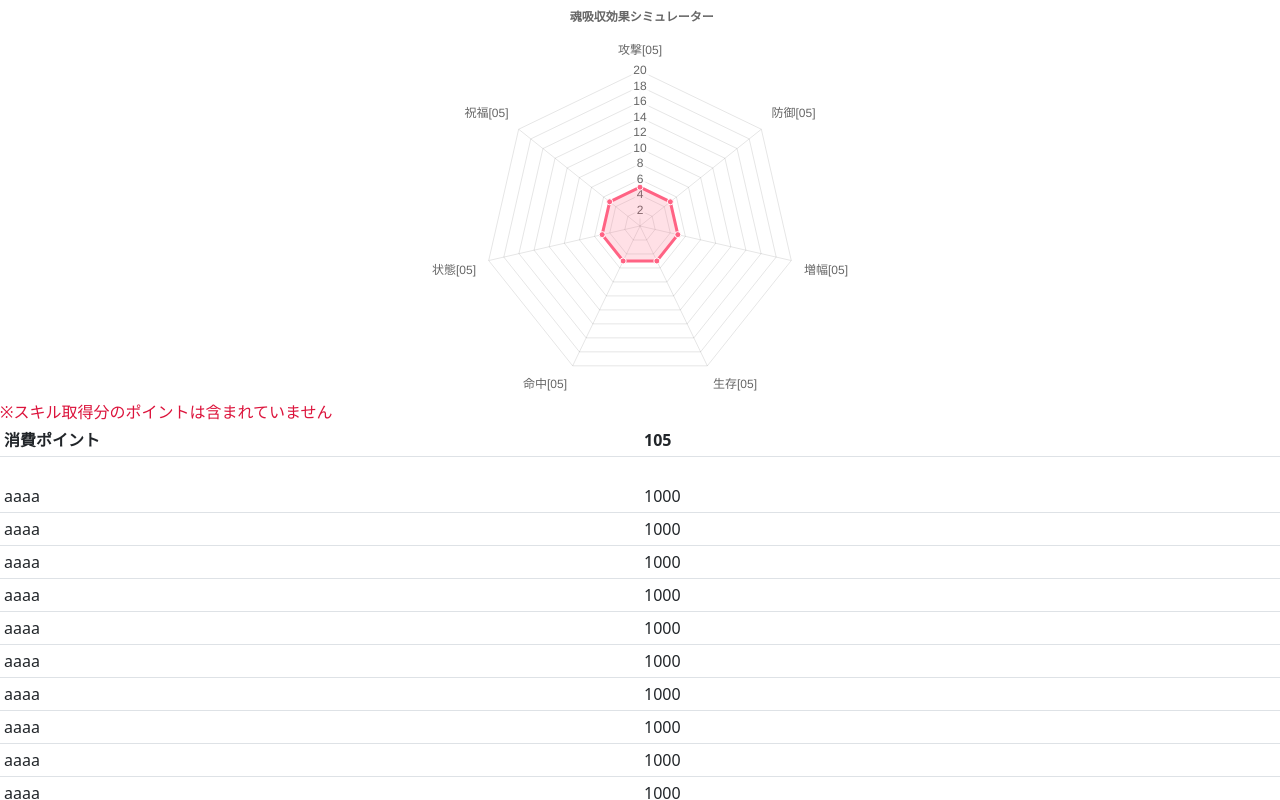
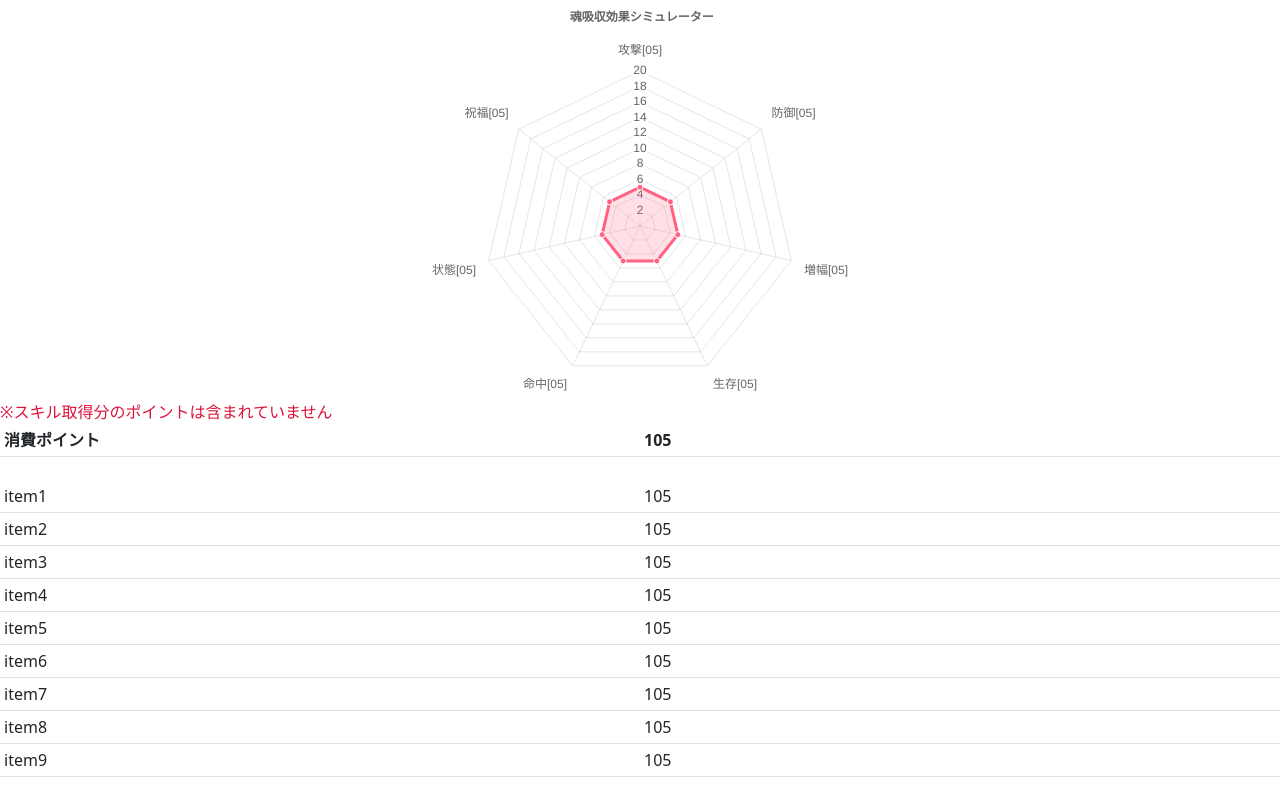
Before and after one commit to HuskWorks/L2MSoulSim, a website built with webpack: page src/index.html in a window 1280 px wide. Built offline with nearby package versions, Linux system fonts and the light colour scheme.

Commit message:
ステータス対応

```diff
--- a/src/data/itemData.ts
+++ b/src/data/itemData.ts
@@ -11,7 +11,7 @@ export const itemData: valueMap = {
     {point: 6, item1: 6, item2: 6, item3: 6, item4: 6, item5: 6, item6: 6, item7: 6, item8: 6, item9: 6},
     {point: 7, item1: 7, item2: 7, item3: 7, item4: 7, item5: 7, item6: 7, item7: 7, item8: 7, item9: 7},
     {point: 8, item1: 8, item2: 8, item3: 8, item4: 8, item5: 8, item6: 8, item7: 8, item8: 8, item9: 8},
-    {point: 9, item1: 9, item2: 9, item3: 9, item4: 4, item5: 9, item6: 9, item7: 9, item8: 9, item9: 9},
+    {point: 9, item1: 9, item2: 9, item3: 9, item4: 9, item5: 9, item6: 9, item7: 9, item8: 9, item9: 9},
     {point: 10, item1: 10, item2: 10, item3: 10, item4: 10, item5: 10, item6: 10, item7: 10, item8: 10, item9: 10},
     {point: 11, item1: 11, item2: 11, item3: 11, item4: 11, item5: 11, item6: 11, item7: 11, item8: 11, item9: 11},
     {point: 12, item1: 12, item2: 12, item3: 12, item4: 12, item5: 12, item6: 12, item7: 12, item8: 12, item9: 12},
@@ -34,7 +34,7 @@ export const itemData: valueMap = {
     {point: 6, item1: 6, item2: 6, item3: 6, item4: 6, item5: 6, item6: 6, item7: 6, item8: 6, item9: 6},
     {point: 7, item1: 7, item2: 7, item3: 7, item4: 7, item5: 7, item6: 7, item7: 7, item8: 7, item9: 7},
     {point: 8, item1: 8, item2: 8, item3: 8, item4: 8, item5: 8, item6: 8, item7: 8, item8: 8, item9: 8},
-    {point: 9, item1: 9, item2: 9, item3: 9, item4: 4, item5: 9, item6: 9, item7: 9, item8: 9, item9: 9},
+    {point: 9, item1: 9, item2: 9, item3: 9, item4: 9, item5: 9, item6: 9, item7: 9, item8: 9, item9: 9},
     {point: 10, item1: 10, item2: 10, item3: 10, item4: 10, item5: 10, item6: 10, item7: 10, item8: 10, item9: 10},
     {point: 11, item1: 11, item2: 11, item3: 11, item4: 11, item5: 11, item6: 11, item7: 11, item8: 11, item9: 11},
     {point: 12, item1: 12, item2: 12, item3: 12, item4: 12, item5: 12, item6: 12, item7: 12, item8: 12, item9: 12},
@@ -57,7 +57,7 @@ export const itemData: valueMap = {
     {point: 6, item1: 6, item2: 6, item3: 6, item4: 6, item5: 6, item6: 6, item7: 6, item8: 6, item9: 6},
     {point: 7, item1: 7, item2: 7, item3: 7, item4: 7, item5: 7, item6: 7, item7: 7, item8: 7, item9: 7},
     {point: 8, item1: 8, item2: 8, item3: 8, item4: 8, item5: 8, item6: 8, item7: 8, item8: 8, item9: 8},
-    {point: 9, item1: 9, item2: 9, item3: 9, item4: 4, item5: 9, item6: 9, item7: 9, item8: 9, item9: 9},
+    {point: 9, item1: 9, item2: 9, item3: 9, item4: 9, item5: 9, item6: 9, item7: 9, item8: 9, item9: 9},
     {point: 10, item1: 10, item2: 10, item3: 10, item4: 10, item5: 10, item6: 10, item7: 10, item8: 10, item9: 10},
     {point: 11, item1: 11, item2: 11, item3: 11, item4: 11, item5: 11, item6: 11, item7: 11, item8: 11, item9: 11},
     {point: 12, item1: 12, item2: 12, item3: 12, item4: 12, item5: 12, item6: 12, item7: 12, item8: 12, item9: 12},
@@ -80,7 +80,7 @@ export const itemData: valueMap = {
     {point: 6, item1: 6, item2: 6, item3: 6, item4: 6, item5: 6, item6: 6, item7: 6, item8: 6, item9: 6},
     {point: 7, item1: 7, item2: 7, item3: 7, item4: 7, item5: 7, item6: 7, item7: 7, item8: 7, item9: 7},
     {point: 8, item1: 8, item2: 8, item3: 8, item4: 8, item5: 8, item6: 8, item7: 8, item8: 8, item9: 8},
-    {point: 9, item1: 9, item2: 9, item3: 9, item4: 4, item5: 9, item6: 9, item7: 9, item8: 9, item9: 9},
+    {point: 9, item1: 9, item2: 9, item3: 9, item4: 9, item5: 9, item6: 9, item7: 9, item8: 9, item9: 9},
     {point: 10, item1: 10, item2: 10, item3: 10, item4: 10, item5: 10, item6: 10, item7: 10, item8: 10, item9: 10},
     {point: 11, item1: 11, item2: 11, item3: 11, item4: 11, item5: 11, item6: 11, item7: 11, item8: 11, item9: 11},
     {point: 12, item1: 12, item2: 12, item3: 12, item4: 12, item5: 12, item6: 12, item7: 12, item8: 12, item9: 12},
@@ -103,7 +103,7 @@ export const itemData: valueMap = {
     {point: 6, item1: 6, item2: 6, item3: 6, item4: 6, item5: 6, item6: 6, item7: 6, item8: 6, item9: 6},
     {point: 7, item1: 7, item2: 7, item3: 7, item4: 7, item5: 7, item6: 7, item7: 7, item8: 7, item9: 7},
     {point: 8, item1: 8, item2: 8, item3: 8, item4: 8, item5: 8, item6: 8, item7: 8, item8: 8, item9: 8},
-    {point: 9, item1: 9, item2: 9, item3: 9, item4: 4, item5: 9, item6: 9, item7: 9, item8: 9, item9: 9},
+    {point: 9, item1: 9, item2: 9, item3: 9, item4: 9, item5: 9, item6: 9, item7: 9, item8: 9, item9: 9},
     {point: 10, item1: 10, item2: 10, item3: 10, item4: 10, item5: 10, item6: 10, item7: 10, item8: 10, item9: 10},
     {point: 11, item1: 11, item2: 11, item3: 11, item4: 11, item5: 11, item6: 11, item7: 11, item8: 11, item9: 11},
     {point: 12, item1: 12, item2: 12, item3: 12, item4: 12, item5: 12, item6: 12, item7: 12, item8: 12, item9: 12},
@@ -126,7 +126,7 @@ export const itemData: valueMap = {
     {point: 6, item1: 6, item2: 6, item3: 6, item4: 6, item5: 6, item6: 6, item7: 6, item8: 6, item9: 6},
     {point: 7, item1: 7, item2: 7, item3: 7, item4: 7, item5: 7, item6: 7, item7: 7, item8: 7, item9: 7},
     {point: 8, item1: 8, item2: 8, item3: 8, item4: 8, item5: 8, item6: 8, item7: 8, item8: 8, item9: 8},
-    {point: 9, item1: 9, item2: 9, item3: 9, item4: 4, item5: 9, item6: 9, item7: 9, item8: 9, item9: 9},
+    {point: 9, item1: 9, item2: 9, item3: 9, item4: 9, item5: 9, item6: 9, item7: 9, item8: 9, item9: 9},
     {point: 10, item1: 10, item2: 10, item3: 10, item4: 10, item5: 10, item6: 10, item7: 10, item8: 10, item9: 10},
     {point: 11, item1: 11, item2: 11, item3: 11, item4: 11, item5: 11, item6: 11, item7: 11, item8: 11, item9: 11},
     {point: 12, item1: 12, item2: 12, item3: 12, item4: 12, item5: 12, item6: 12, item7: 12, item8: 12, item9: 12},
@@ -149,7 +149,7 @@ export const itemData: valueMap = {
     {point: 6, item1: 6, item2: 6, item3: 6, item4: 6, item5: 6, item6: 6, item7: 6, item8: 6, item9: 6},
     {point: 7, item1: 7, item2: 7, item3: 7, item4: 7, item5: 7, item6: 7, item7: 7, item8: 7, item9: 7},
     {point: 8, item1: 8, item2: 8, item3: 8, item4: 8, item5: 8, item6: 8, item7: 8, item8: 8, item9: 8},
-    {point: 9, item1: 9, item2: 9, item3: 9, item4: 4, item5: 9, item6: 9, item7: 9, item8: 9, item9: 9},
+    {point: 9, item1: 9, item2: 9, item3: 9, item4: 9, item5: 9, item6: 9, item7: 9, item8: 9, item9: 9},
     {point: 10, item1: 10, item2: 10, item3: 10, item4: 10, item5: 10, item6: 10, item7: 10, item8: 10, item9: 10},
     {point: 11, item1: 11, item2: 11, item3: 11, item4: 11, item5: 11, item6: 11, item7: 11, item8: 11, item9: 11},
     {point: 12, item1: 12, item2: 12, item3: 12, item4: 12, item5: 12, item6: 12, item7: 12, item8: 12, item9: 12},
--- a/src/index.html
+++ b/src/index.html
@@ -45,34 +45,7 @@
   </div>
   <div id="status-view">
     <table class="table table-sm">
-      <tbody>
-        <tr><td>aaaa</td><td>1000</td></tr>
-        <tr><td>aaaa</td><td>1000</td></tr>
-        <tr><td>aaaa</td><td>1000</td></tr>
-        <tr><td>aaaa</td><td>1000</td></tr>
-        <tr><td>aaaa</td><td>1000</td></tr>
-        <tr><td>aaaa</td><td>1000</td></tr>
-        <tr><td>aaaa</td><td>1000</td></tr>
-        <tr><td>aaaa</td><td>1000</td></tr>
-        <tr><td>aaaa</td><td>1000</td></tr>
-        <tr><td>aaaa</td><td>1000</td></tr>
-        <tr><td>aaaa</td><td>1000</td></tr>
-        <tr><td>aaaa</td><td>1000</td></tr>
-        <tr><td>aaaa</td><td>1000</td></tr>
-        <tr><td>aaaa</td><td>1000</td></tr>
-        <tr><td>aaaa</td><td>1000</td></tr>
-        <tr><td>aaaa</td><td>1000</td></tr>
-        <tr><td>aaaa</td><td>1000</td></tr>
-        <tr><td>aaaa</td><td>1000</td></tr>
-        <tr><td>aaaa</td><td>1000</td></tr>
-        <tr><td>aaaa</td><td>1000</td></tr>
-        <tr><td>aaaa</td><td>1000</td></tr>
-        <tr><td>aaaa</td><td>1000</td></tr>
-        <tr><td>aaaa</td><td>1000</td></tr>
-        <tr><td>aaaa</td><td>1000</td></tr>
-        <tr><td>aaaa</td><td>1000</td></tr>
-        <tr><td>aaaa</td><td>1000</td></tr>
-      </tbody>
+      <tbody></tbody>
     </table>
   </div>
 </body>
--- a/src/index.ts
+++ b/src/index.ts
@@ -58,7 +58,9 @@ import 'bootstrap';
 import { itemData } from './data/itemData';
 import { values } from './types/values';
 
-const ctx = document.querySelector('#chart-view > canvas');
+const status: values = [
+  {point: 0, item1: 0, item2: 0, item3: 0, item4: 0, item5: 0, item6: 0, item7: 0, item8: 0, item9: 0},
+];
 
 const data = {
   labels: ['攻撃[05]', '防御[05]', '増幅[05]', '生存[05]', '命中[05]', '状態[05]', '祝福[05]'],
@@ -139,8 +141,11 @@ function update(index: number, value: number) {
   data.labels[index] = data.labels[index].replace(/\[.*?\]/, `[${value.toString().padStart(2, '0')}]`);
   myChart.update();
 
+  // 初期化
+  status[0] = {point: 0, item1: 0, item2: 0, item3: 0, item4: 0, item5: 0, item6: 0, item7: 0, item8: 0, item9: 0}
+  document.querySelector('#status-view > table > tbody')!.innerHTML = '';
+
   // ポイント更新
-  let point: number = 0;
   // チャートの全項目（0～6）
   for (let i: number = 0; i < 7; i++) {
     // 項目ごとの現在値（0～20（最大））
@@ -151,15 +156,43 @@ function update(index: number, value: number) {
 
     // 項目ごとの設定値から0~現在値までポイントを加算
     for (let j: number = 0; j <= data; j++) {
-      point += values[j].point;
+      status[0].point += values[j].point;
+      status[0].item1 += values[j].item1;
+      status[0].item2 += values[j].item2;
+      status[0].item3 += values[j].item3;
+      status[0].item4 += values[j].item4;
+      status[0].item5 += values[j].item5;
+      status[0].item6 += values[j].item6;
+      status[0].item7 += values[j].item7;
+      status[0].item8 += values[j].item8;
+      status[0].item9 += values[j].item9;
     }
   }
 
-  document.getElementById('point')!.textContent = point.toString();
+  document.getElementById('point')!.textContent = status[0].point.toString();
 
   // ステータス更新
+  if (status[0].item1 > 0) addRow('item1', status[0].item1.toString());
+  if (status[0].item2 > 0) addRow('item2', status[0].item2.toString());
+  if (status[0].item3 > 0) addRow('item3', status[0].item3.toString());
+  if (status[0].item4 > 0) addRow('item4', status[0].item4.toString());
+  if (status[0].item5 > 0) addRow('item5', status[0].item5.toString());
+  if (status[0].item6 > 0) addRow('item6', status[0].item6.toString());
+  if (status[0].item7 > 0) addRow('item7', status[0].item7.toString());
+  if (status[0].item8 > 0) addRow('item8', status[0].item8.toString());
+  if (status[0].item9 > 0) addRow('item9', status[0].item9.toString());
+}
 
+function addRow(itemName: string, value: string) {
+  const table: HTMLTableElement = <HTMLTableElement>document.querySelector('#status-view > table');
+  const row: HTMLTableRowElement = table.insertRow(-1);
+  const cell1: HTMLTableCellElement = row.insertCell(-1);
+  const cell2: HTMLTableCellElement = row.insertCell(-1);
+  cell1.innerHTML = itemName;
+  cell2.innerHTML = value;
 }
+
+const ctx = document.querySelector('#chart-view > canvas');
 
 //@ts-ignore
 const myChart = new Chart(ctx, {
```
